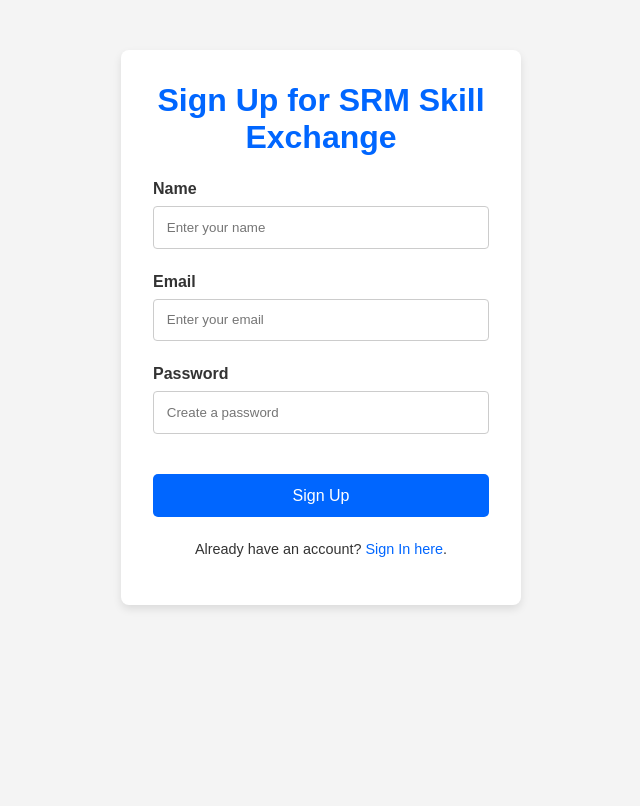
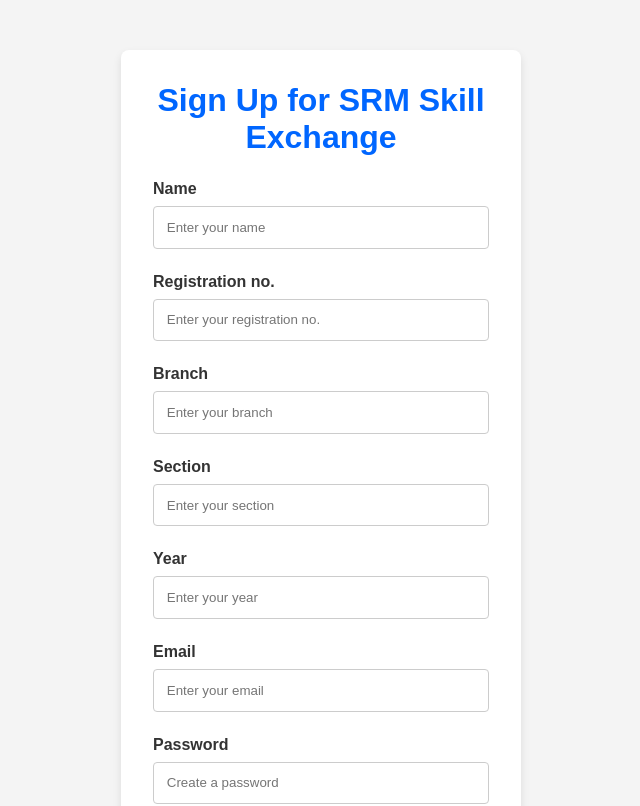
Before and after one commit to Gaganhooda08/SRM-Skill-Xchange, a React (Vite) app: page /signup in a window 1280 px wide. Shown: the top 806 px of the page, without its empty margins (319-959 px from the left). Built offline with nearby package versions, Linux system fonts and the light colour scheme.

Commit message:
connected database

```diff
--- a/src/components/StudentDashboard.jsx
+++ b/src/components/StudentDashboard.jsx
@@ -1,9 +1,29 @@
-import React, { useState } from "react";
+import React, { useState, useEffect } from "react";
 import "./Dashboard.css"; // CSS for the dashboard
-import { auth } from "../firebase/firebase";
+import { auth, db } from "../firebase/firebase"; // Firestore and Auth instance
+import { doc, getDoc } from "firebase/firestore"; // Firestore methods
 
 const StudentDashboard = () => {
   const [view, setView] = useState("overview"); // State to switch views (Overview, Profile, etc.)
+  const [userData, setUserData] = useState(null); // State to hold user data
+
+  // Fetch user profile from Firestore
+  useEffect(() => {
+    const fetchUserProfile = async () => {
+      if (auth.currentUser) {
+        const userDocRef = doc(db, "users", auth.currentUser.uid); // Reference to the user document
+        const userDocSnap = await getDoc(userDocRef); // Get the document snapshot
+
+        if (userDocSnap.exists()) {
+          setUserData(userDocSnap.data()); // Set the user data to state
+        } else {
+          console.log("No such user document!");
+        }
+      }
+    };
+
+    fetchUserProfile();
+  }, []); // Empty dependency array to run the effect only on component mount
 
   const renderContent = () => {
     switch (view) {
@@ -11,21 +31,38 @@
         return (
           <section id="profile">
             <h2>My Profile</h2>
+            {userData ? (
               <div className="profile-card">
                 <h3>Profile Information</h3>
                 <div className="profile-info">
                   <p>
-                  <strong>Name:</strong> XYZ
+                    <strong>Name:</strong> {userData.name}
                   </p>
                   <p>
-                  <strong>Email:</strong> {auth.currentUser.email}
+                    <strong>Email:</strong> {userData.email}
                   </p>
                   <p>
-                  <strong>Skills:</strong> React.js, Node.js, Data Science
+                    <strong>Registration No.:</strong> {userData.registration}
+                  </p>
+                  <p>
+                    <strong>Branch:</strong> {userData.branch}
+                  </p>
+                  <p>
+                    <strong>Section:</strong> {userData.section}
+                  </p>
+                  <p>
+                    <strong>Year:</strong> {userData.year}
+                  </p>
+                  <p>
+                    <strong>Skills:</strong>{" "}
+                    {userData.skills || "Not specified"}
                   </p>
                 </div>
                 <button className="profile-btn">Edit Profile</button>
               </div>
+            ) : (
+              <p>Loading profile...</p>
+            )}
           </section>
         );
       case "overview":
--- a/src/components/auth/SignIn.jsx
+++ b/src/components/auth/SignIn.jsx
@@ -1,7 +1,6 @@
 import React, { useState } from "react";
 import "./Auth.css"; // CSS for both Sign In and Sign Up
 import { Link, useNavigate } from "react-router-dom";
-import { signInWithEmailAndPassword } from "firebase/auth";
 import { loginwithemailandpassword } from "../../firebase/auth";
 
 const SignIn = () => {
--- a/src/components/auth/SignUp.jsx
+++ b/src/components/auth/SignUp.jsx
@@ -1,22 +1,56 @@
 import React, { useState } from "react";
 import "./Auth.css"; // CSS for both Sign In and Sign Up
-import { signupwithemailandpassword } from "../../firebase/auth";
+import { signupwithemailandpassword } from "../../firebase/auth"; // Custom auth function
 import { Link } from "react-router-dom";
+import { auth, db } from "../../firebase/firebase"; // Firestore instance
+import { doc, setDoc } from "firebase/firestore"; // Firestore methods
 
 const SignUp = () => {
   const [name, setName] = useState("");
   const [email, setEmail] = useState("");
+  const [registration, setRegistration] = useState("");
+  const [section, setSection] = useState("");
+  const [branch, setBranch] = useState("");
+  const [year, setYear] = useState("");
   const [password, setPassword] = useState("");
   const [error, setError] = useState("");
 
   const handleSignUp = async (e) => {
     e.preventDefault(); // Prevent form submission
     try {
+      // Sign up the user with email and password
       await signupwithemailandpassword(email, password);
+
+      // Add user details to Firestore
+      await addUser(auth.currentUser.uid, {
+        name: name,
+        email: email,
+        registration: registration,
+        section: section,
+        branch: branch,
+        year: year,
+      });
     } catch (error) {
       setError(error.message);
     }
+  };
+
+  // Add a user to Firestore
+  const addUser = async (userId, userData) => {
+    try {
+      await setDoc(doc(db, "users", userId), {
+        name: userData.name,
+        email: userData.email,
+        registration: userData.registration,
+        section: userData.section,
+        branch: userData.branch,
+        year: userData.year,
+      });
+      console.log("User added successfully!");
+    } catch (error) {
+      console.error("Error adding user to Firestore: ", error);
     }
+  };
 
   return (
     <div className="auth-container">
@@ -29,6 +63,46 @@
             value={name}
             onChange={(e) => setName(e.target.value)}
             placeholder="Enter your name"
+            required
+          />
+        </div>
+        <div className="form-group">
+          <label>Registration no.</label>
+          <input
+            type="text"
+            value={registration}
+            onChange={(e) => setRegistration(e.target.value)}
+            placeholder="Enter your registration no."
+            required
+          />
+        </div>
+        <div className="form-group">
+          <label>Branch</label>
+          <input
+            type="text"
+            value={branch}
+            onChange={(e) => setBranch(e.target.value)}
+            placeholder="Enter your branch"
+            required
+          />
+        </div>
+        <div className="form-group">
+          <label>Section</label>
+          <input
+            type="text"
+            value={section}
+            onChange={(e) => setSection(e.target.value)}
+            placeholder="Enter your section"
+            required
+          />
+        </div>
+        <div className="form-group">
+          <label>Year</label>
+          <input
+            type="number"
+            value={year}
+            onChange={(e) => setYear(e.target.value)}
+            placeholder="Enter your year"
             required
           />
         </div>
--- a/src/firebase/firebase.js
+++ b/src/firebase/firebase.js
@@ -1,5 +1,6 @@
 import { initializeApp } from "firebase/app";
 import { getAuth } from "firebase/auth";
+import { getFirestore } from "firebase/firestore";
 
 // TODO: Replace the following with your app's Firebase project configuration
 // See: https://firebase.google.com/docs/web/learn-more#config-object
@@ -26,5 +27,6 @@
 
 // Initialize Firebase Authentication and get a reference to the service
 const auth = getAuth(app);
+const db = getFirestore(app);
 
-export {app,auth}
+export {app,auth,db}
```
Lines whose indentation alone changed are shown as unchanged.
